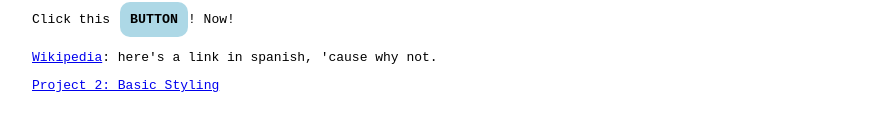
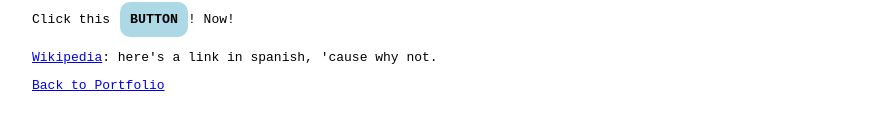
Before and after one commit to Ryukyra/basic-html-css-and-javascript-project, a plain HTML site: page index.html in a window 1280 px wide. Shown: the part 537-668 px from the top of the page, without its empty margins (143-1038 px from the left). Drawn offline with Linux system fonts and the light colour scheme.

Commit message:
Added Link to Portfolio

```diff
--- a/index.html
+++ b/index.html
@@ -73,7 +73,7 @@
 
     <a href='https://es.wikipedia.org/wiki/Berl%C3%ADn' target='_blank'>Wikipedia</a>: here's a link in spanish, 'cause why not.</p>
 
-    <a href='test-page-2/index.html'>Project 2: Basic Styling</a>
+    <a href='../index.html'>Back to Portfolio</a>
 
     <script src='js/app.js'></script>
   </body>
```
